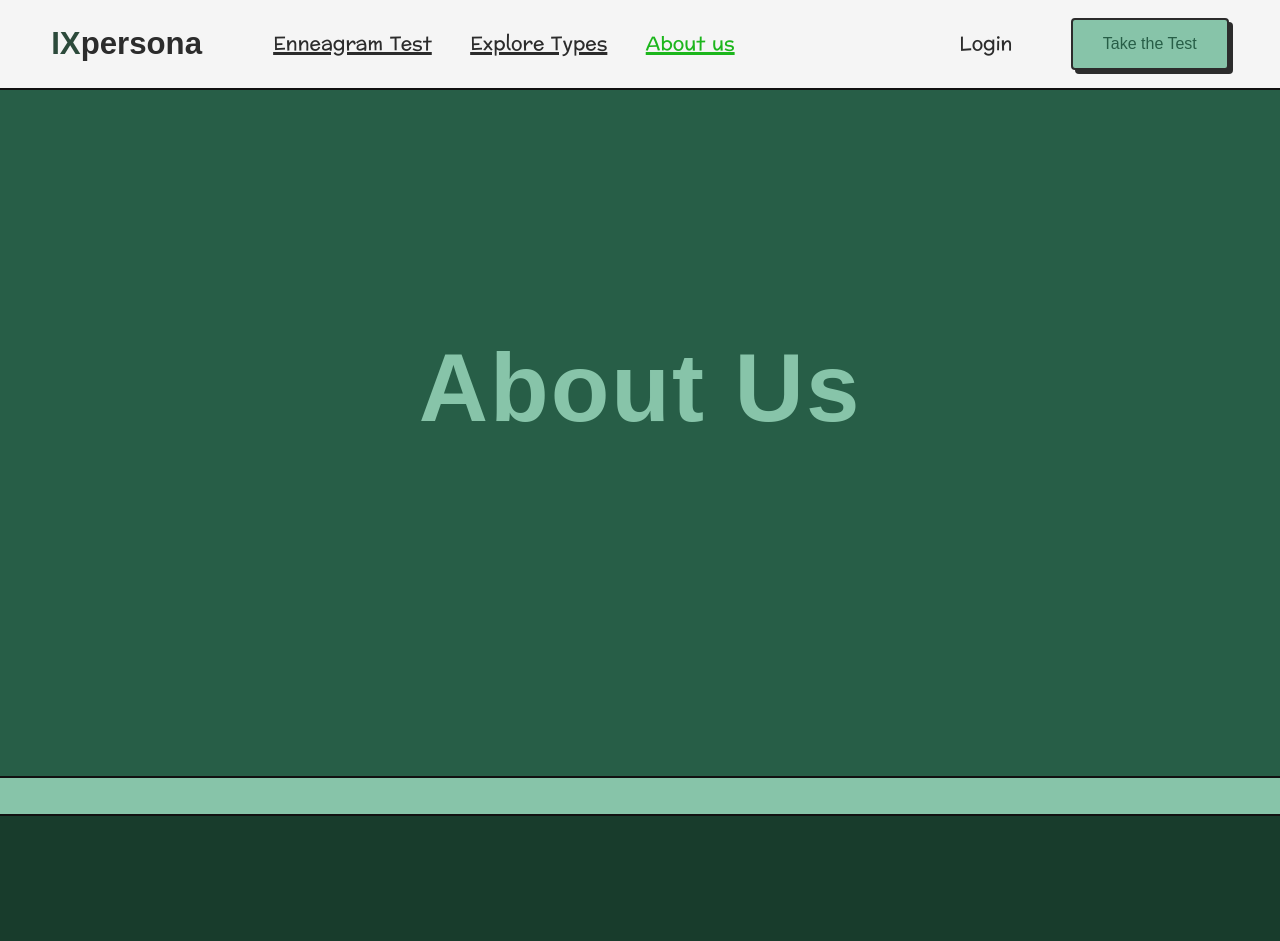
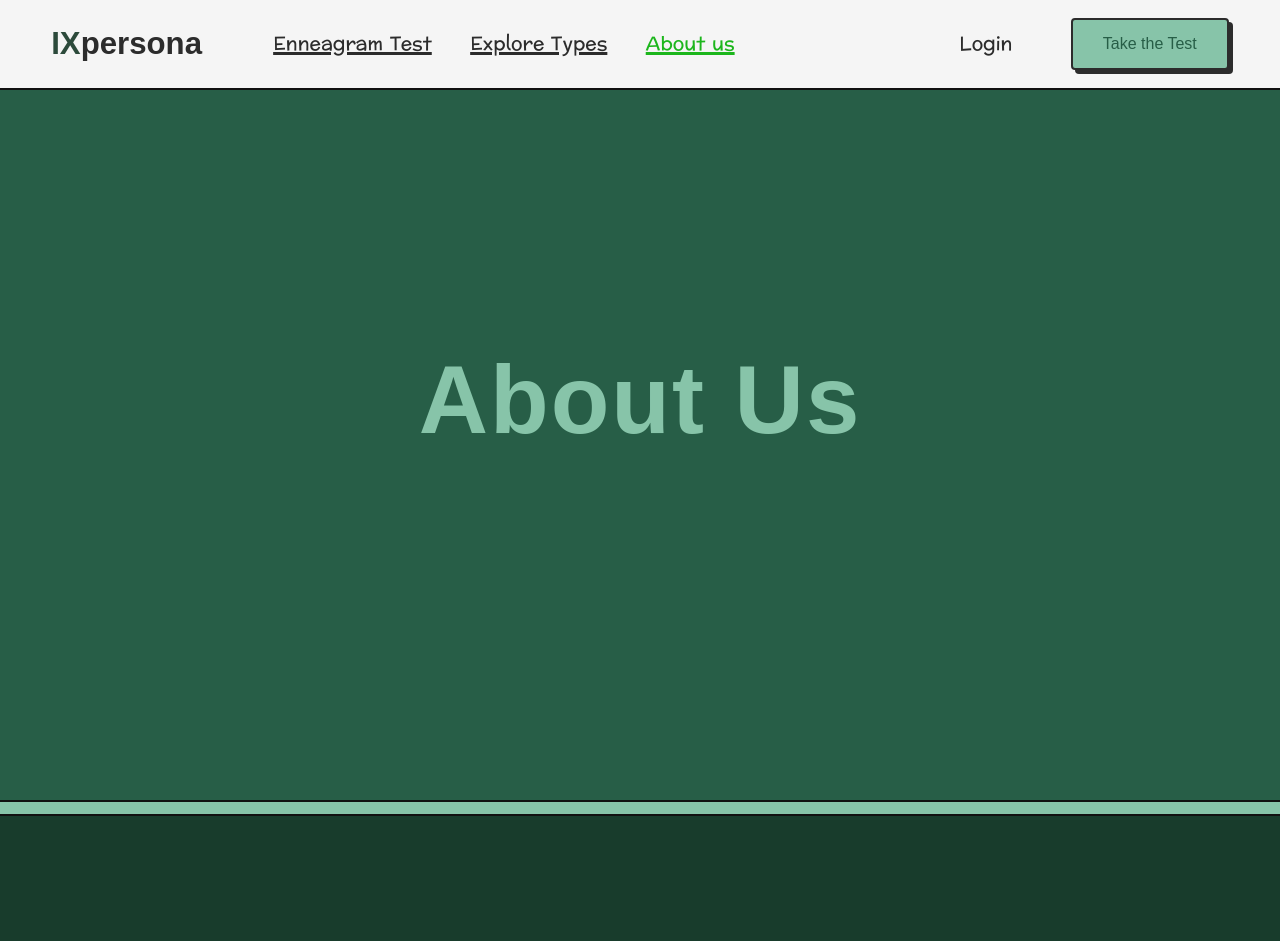
Before and after one commit to hekigyokuu/ix-persona-v2, a website: page public/html/about.html in a window 1280 px wide. Shown: the top 941 px of the page. Drawn offline with Linux system fonts and the light colour scheme; a web font is replaced by a local one.

Commit message:
fix about middle div

```diff
--- a/public/css/about.css
+++ b/public/css/about.css
@@ -33,7 +33,7 @@
 
 .about-section-middle-div {
     width: 100%;
-    height: 5vh;
+    height: 2vh;
 
     background-color: var(--green-light);
     border-top: 2px solid var(--black);
@@ -46,7 +46,7 @@
     align-items: center;
 
     width: 100%;
-    height: 97vh;
+    height: 100vh;
     padding: 4% 12%;
 
     background-color: var(--green-darker);
--- a/public/html/about.html
+++ b/public/html/about.html
@@ -7,7 +7,7 @@
         <link rel="stylesheet" href="../css/about.css" />
         <script defer src="../js/navbar-script.js"></script>
         <script defer src="../js/cta-script.js"></script>
-        <title>About</title>
+        <title>IXpersona - About</title>
     </head>
     <body>
         <nav class="navbar scrolled-navbar">
```
Also changed, not shown: public/html/test.html (+1 -1 lines), public/index.html (+1 -1 lines).
